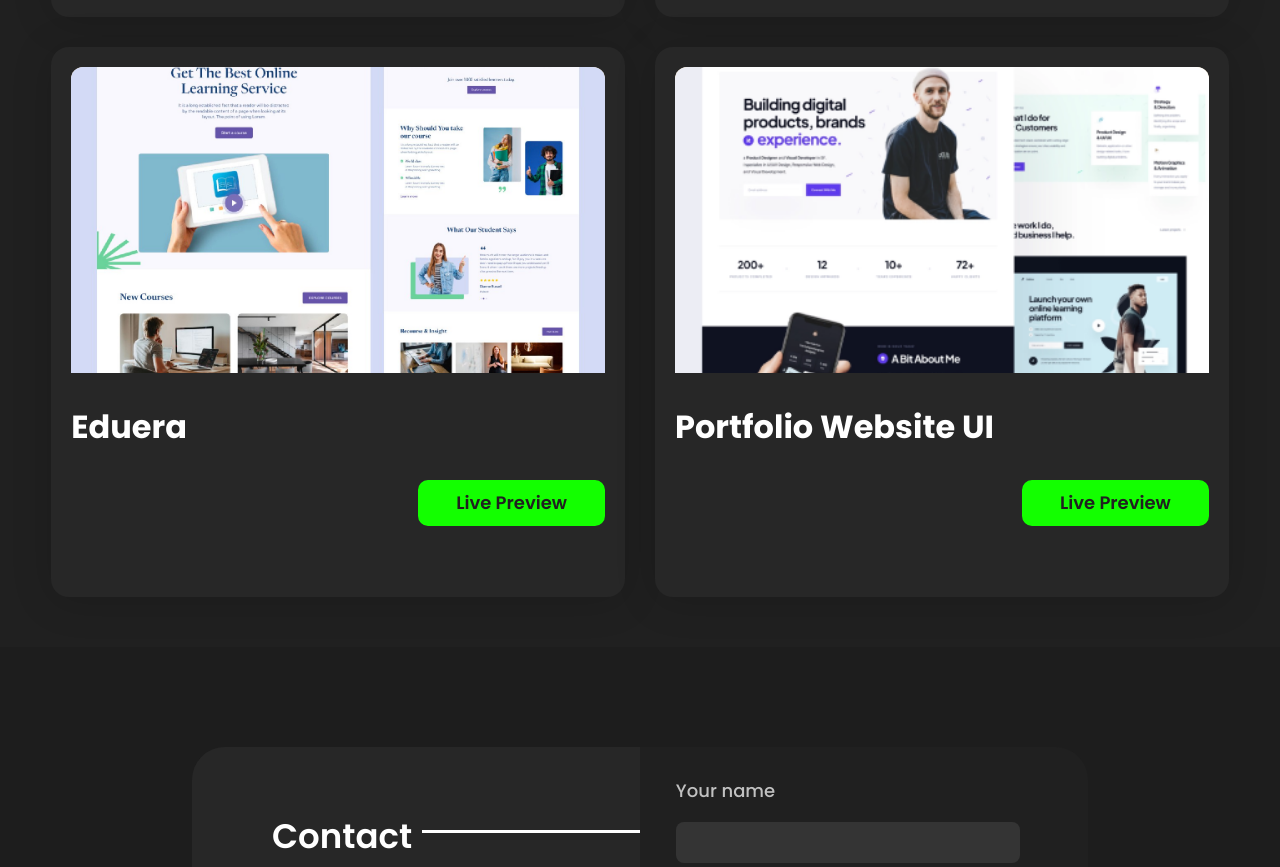
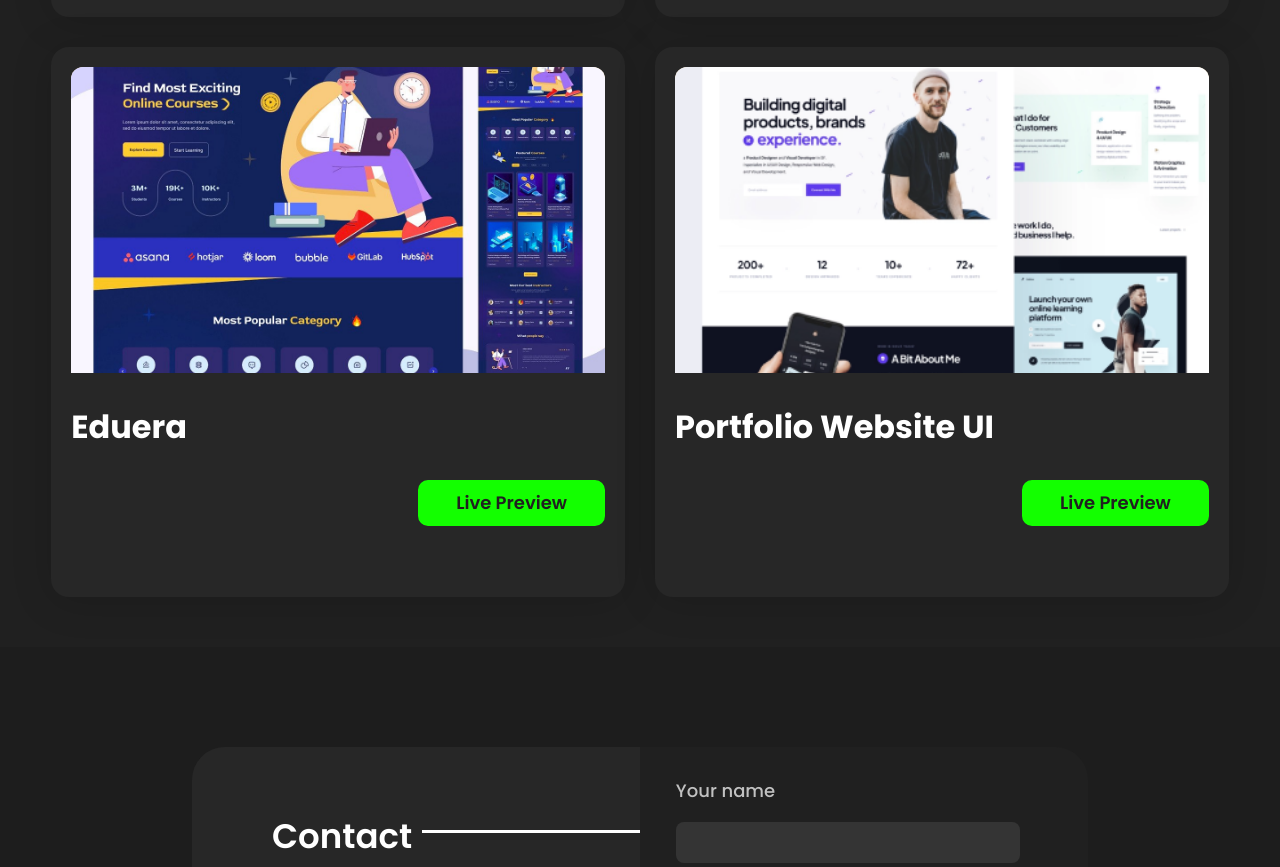
Before and after one commit to suxrob-03/suxrob-dev, a plain HTML site: page index.html in a window 1280 px wide. Shown: the part 3435-4302 px from the top of the page. Drawn offline with Linux system fonts and the light colour scheme.

Commit message:
o'zgartirlidi

```diff
--- a/index.html
+++ b/index.html
@@ -194,7 +194,7 @@
                     <!-- card-5 tirtle Educate  -->
                     <div class="cards">
                         <div class="cards_img">
-                            <img src="./imges/p_imges/Educate.jpg" alt="Avenue">
+                            <img src="./imges/p_imges/eduera.jpg" alt="Avenue">
                         </div>
                         <div class="cards_info">
                             <h6>Eduera</h6>
```
